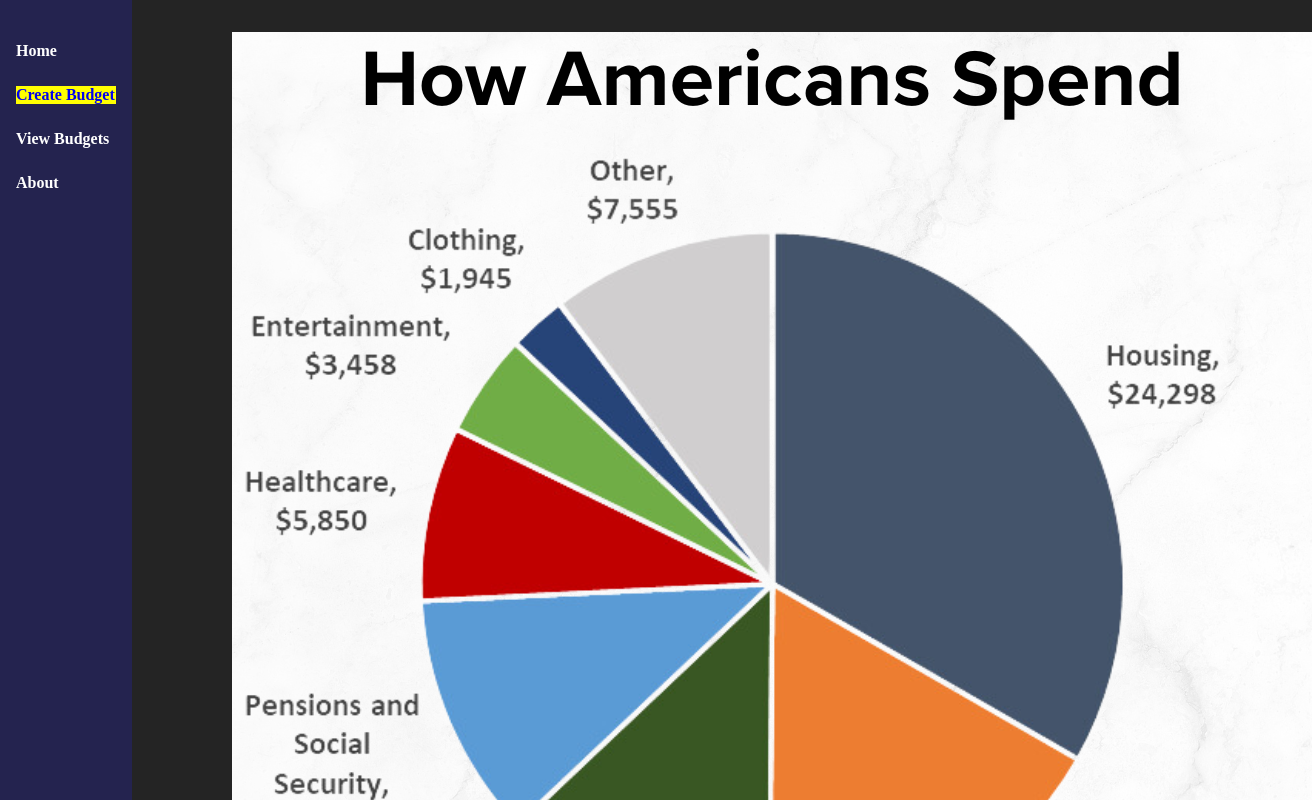
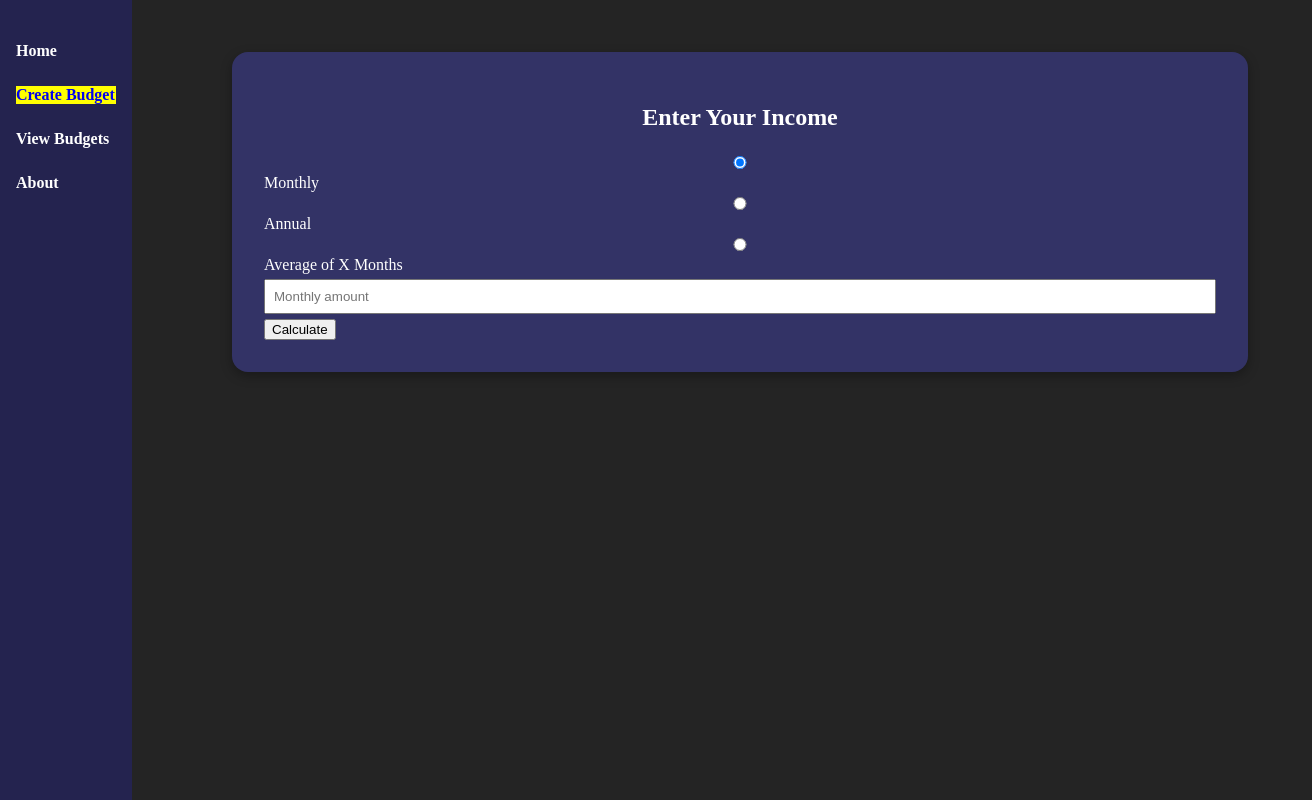
Before and after one commit to Jay-Sakabu/unit-2-final-project, a React (Vite) app in the folder budgeting/: page /budget in a window 1280 px wide. Shown: the top 800 px of the page, 1312 px wide, since content can reach past the window. Built offline with nearby package versions, Linux system fonts and the light colour scheme.

Commit message:
Budget overhaul and styling changes

```diff
--- a/budgeting/src/App.jsx
+++ b/budgeting/src/App.jsx
@@ -3,11 +3,13 @@ import './App.css'
 import Header from './components/Header'
 import Footer from './components/Footer'
 import About from './Pages/About'
-import Budget from './Pages/Budget'
+import BudgetForm from './Pages/CreateBudgetPage'
 import { BrowserRouter as Router, Routes, Route } from 'react-router'
 import Home from './Pages/Home'
 import ViewBudget from './Pages/ViewBudget'
 
+//TODO: Change some naming conventions, ViewBudget is more of a financial overview with a budget 'feature'
+//looking at some of the names is a headache
 
 function App() {
   const [count, setCount] = useState(0)
@@ -20,7 +22,7 @@ function App() {
         <main className='main-content'>
           <Routes>
             <Route path="/" element={<Home />} />
-            <Route path="/budget" element={<Budget />} />
+            <Route path="/budget" element={<BudgetForm />} />
             <Route path="/viewBudgets" element={<ViewBudget />} />
             <Route path="/about" element={<About />} />
           </Routes>
--- a/budgeting/src/BudgetDashboard.css
+++ b/budgeting/src/BudgetDashboard.css
@@ -16,6 +16,10 @@
   margin-top: 2%;
 }
 
+.dashboard-box p {
+  text-align: center;
+}
+
 .dashboard-box input {
     width: 100%;
     max-width: 100%;
@@ -23,30 +27,32 @@
     margin: 5px 0;
     box-sizing: border-box;
 }
-//https://stackoverflow.com/questions/7698764/custom-bullet-symbol-for-li-elements-in-ul-that-is-a-regular-character-and
 
-ul{
-  list-style: none;
-  padding-left: 0;
+
+.budget-breakdown-wrapper {
+  display: flex;
+  flex-direction: column;
+  align-items: center;
+  justify-content: center;
+  margin-top: 1rem;
 }
 
-
-//Custom list item
-li{
-  color: blue;
+.budget-breakdown-row {
+  display: flex;
+  justify-content: space-around;
+  width: 100%;
+  margin: 0.5rem 0;
+  text-align: center;
 }
 
-.transaction-date{
-  margin-top: 100px;
-  margin-left: 20px;
+.budget-breakdown-row div {
+  flex: 1;
+  min-width: 80px;
 }
 
-.transaction-description{
-  margin-left: 10px;
-}
-
-.transaction-amount{
-  margin-left: 10px;
+.large-text {
+  font-size: 1.2rem;
+  font-weight: 600;
 }
 
 @media (max-width: 768px) {
--- a/budgeting/src/Pages/Budget.jsx
+++ /dev/null
@@ -1,12 +0,0 @@
-import React from "react";
-import graph from '../assets/graph.png'
-
-const Budget = () => {
-    return (
-        <div>
-            <img src={graph} alt="A graph"></img>
-        </div>
-    )
-}
-
-export default Budget;
--- /dev/null
+++ b/budgeting/src/Pages/CreateBudgetPage.jsx
@@ -0,0 +1,35 @@
+import { useState } from 'react';
+import BudgetForm from '../components/BudgetForm'
+import Budget from '../components/Budget';
+
+const CreateBudgetPage = () => {
+    const [budget, setBudget] = useState(null);
+    const [loading, setLoading] = useState(false);
+
+    const handleBudgetSubmit = newBudget => {
+        setLoading(true);
+        setTimeout(() => {
+            setBudget(newBudget);
+            localStorage.setItem('user-budget', JSON.stringify(newBudget));
+            setLoading(false);
+        }, 1500);
+    };
+
+    return (
+        <div className="create-budget-page">
+            <BudgetForm onSubmitBudget={handleBudgetSubmit} />
+
+            {loading && (
+                <div className="dashboard-box">
+                    <p>Loading…</p>
+                </div>
+            )}
+
+            {!loading && budget && (
+                <Budget budget={budget} />
+            )}
+        </div>
+    );
+}
+
+export default CreateBudgetPage;
--- /dev/null
+++ b/budgeting/src/components/Budget.jsx
@@ -0,0 +1,51 @@
+import { useEffect, useState } from "react";
+
+const Budget = ({ propBudget }) => {
+    const [budget, setBudget] = useState(propBudget || null);
+
+    useEffect(() => {
+        if (propBudget) {
+            // if a new budget comes in from the form, use it
+            setBudget(propBudget);
+        } else {
+            const stored = localStorage.getItem("user-budget");
+            if (stored) setBudget(JSON.parse(stored));
+        }
+    }, [propBudget]);
+
+    if (!budget) {
+        return (
+            <div className="dashboard-box">
+                <h2>No Budget Available</h2>
+                <p>Please fill out the form from the tab "Create Budget"</p>
+            </div>
+        );
+    }
+
+    return (
+        // TODO: Placeholder class-name, needs to be edited to look better
+        <div className="dashboard-box">
+            <h2>Budget Breakdown</h2>
+            <p>With an average monthly income of: ${budget.monthlyIncome.toFixed(2)}</p>
+            <div className="budget-breakdown-wrapper">
+                <div className="budget-breakdown-row large-text">
+                    <div>Needs</div>
+                    <div>Wants</div>
+                    <div>Savings</div>
+                </div>
+                <div className="budget-breakdown-row large-text">
+                    <div>50%</div>
+                    <div>30%</div>
+                    <div>20%</div>
+                </div>
+                <div className="budget-breakdown-row large-text">
+                    <div>${budget.needs.toFixed(2)}</div>
+                    <div>${budget.wants.toFixed(2)}</div>
+                    <div>${budget.savings.toFixed(2)}</div>
+                </div>
+            </div>
+        </div>
+    );
+};
+
+export default Budget;
--- a/budgeting/src/components/BudgetDashboard.jsx
+++ b/budgeting/src/components/BudgetDashboard.jsx
@@ -2,8 +2,10 @@ import React, { useState, useEffect } from "react";
 import TransactionHistory from "./TransactionHistory";
 import NetWorth from "./NetWorth.jsx";
 import "../BudgetDashboard.css";
+import Budget from "./Budget.jsx";
 
 // Placeholder Monthly Spending Component
+// TODO: Make this component functional and add it to components also make it a list because that's the one requirement not yet fulfilled
 const MonthlySpending = () => (
     <div className="dashboard-box">
         <h2>Monthly Spending</h2>
@@ -16,7 +18,23 @@ const MonthlySpending = () => (
 
 
 const BudgetDashboard = () => {
+    const [budget, setBudget] = useState(null);
+
+    useEffect(() => {
+        const stored = localStorage.getItem("user-budget");
+        if (stored) {
+            setBudget(JSON.parse(stored));
+        }
+    }, []);
     return (
+        <div>
+
+            <div className="budget-dashboard">
+                <div className="row">
+                    <Budget />
+                </div>
+
+            </div>
             <div className="budget-dashboard">
                 <div className="row">
                     <MonthlySpending />
@@ -28,6 +46,8 @@ const BudgetDashboard = () => {
                     <NetWorth />
                 </div>
             </div>
+
+        </div>
     );
 };
 
--- /dev/null
+++ b/budgeting/src/components/BudgetForm.jsx
@@ -0,0 +1,116 @@
+import { useState } from "react";
+
+//TODO: Add some comments for ease of explanation for presentation, mostly fine
+//Alerts might not be working proper on netlify?
+
+const BudgetForm = ({ onSubmitBudget }) => {
+    const [type, setType] = useState('monthly');
+    const [amount, setAmount] = useState('');
+    const [monthCount, setMonthCount] = useState(1);
+    const [averages, setAverages] = useState(['']);
+
+    const reset = () => {
+        setAmount('');
+        setMonthCount(1);
+        setAverages(['']);
+    };
+
+    const calculateBudget = () => {
+        let monthly = 0;
+        if (type === 'monthly') {
+            monthly = Number(amount);
+        } else if (type === 'annual') {
+            monthly = Number(amount) / 12;
+        } else {
+            const nums = averages.map(Number).filter(n => !isNaN(n));
+            if (nums.length !== monthCount) {
+                alert('Please fill in all month values.');
+                return null;
+            }
+            monthly = nums.reduce((sum, n) => sum + n, 0) / monthCount;
+        }
+        if (!monthly || monthly <= 0) {
+            alert('Enter a positive number.');
+            return null;
+        }
+        return {
+            monthlyIncome: monthly,
+            needs: monthly * 0.5,
+            wants: monthly * 0.3,
+            savings: monthly * 0.2,
+        };
+    };
+
+    const handleSubmit = e => {
+        e.preventDefault();
+        const budget = calculateBudget();
+        if (budget) {
+            onSubmitBudget(budget);
+            reset();
+        }
+    };
+
+    return (
+        //TODO: budget-form doesn't exist
+        <form onSubmit={handleSubmit} className="dashboard-box" id="budget-form">
+            <h2>Enter Your Income</h2>
+            <div>
+                {['monthly', 'annual', 'average'].map(option => (
+                    <label key={option}>
+                        <input
+                            type="radio"
+                            name="type"
+                            value={option}
+                            checked={type === option}
+                            onChange={e => { setType(e.target.value); reset(); }}
+                        />
+                        {option === 'average' ? 'Average of X Months' : option.charAt(0).toUpperCase() + option.slice(1)}
+                    </label>
+                ))}
+            </div>
+
+            {type === 'average' ? (
+                <>
+                    <input
+                        type="number"
+                        min="1"
+                        value={monthCount}
+                        onChange={e => {
+                            const count = Number(e.target.value) || 1;
+                            setMonthCount(count);
+                            setAverages(Array(count).fill(''));
+                        }}
+                        placeholder="Months to average"
+                        required
+                    />
+                    {averages.map((value, index) => (
+                        <input
+                            key={index}
+                            type="number"
+                            value={value}
+                            placeholder={`Month ${index + 1}`}
+                            onChange={e => {
+                                const copy = [...averages];
+                                copy[index] = e.target.value;
+                                setAverages(copy);
+                            }}
+                            required
+                        />
+                    ))}
+                </>
+            ) : (
+                <input
+                    type="number"
+                    placeholder={type === 'annual' ? 'Annual amount' : 'Monthly amount'}
+                    value={amount}
+                    onChange={e => setAmount(e.target.value)}
+                    required
+                />
+            )}
+
+            <button type="submit">Calculate</button>
+        </form>
+    );
+}
+
+export default BudgetForm;
--- a/budgeting/src/components/NetWorth.jsx
+++ b/budgeting/src/components/NetWorth.jsx
@@ -19,6 +19,7 @@ const NetWorth = () => {
     return (
         <div className="dashboard-box">
             <h2>Net Worth</h2>
+            {/* TODO: Create styles for these items */}
             <p>Total Assets: ${totalAssets.toLocaleString()}</p>
             <p>Total Liabilities: ${totalLiabilities.toLocaleString()}</p>
             <p>Net Worth: ${netWorth.toLocaleString()}</p>
--- a/budgeting/src/components/TransactionHistory.jsx
+++ b/budgeting/src/components/TransactionHistory.jsx
@@ -138,7 +138,7 @@ const TransactionHistory = () => {
             <p>Total Income: ${income.toFixed(2)}</p>
             <p>Total Expenses: -${Math.abs(expenses).toFixed(2)}</p>
 
-            <table className="transaction-table">
+            <table>
                 <thead>
                     <tr>
                         <th>Date</th>
```
Also changed, not shown: budgeting/src/assets/graph.png (deleted). Lines whose indentation alone changed are shown as unchanged.
